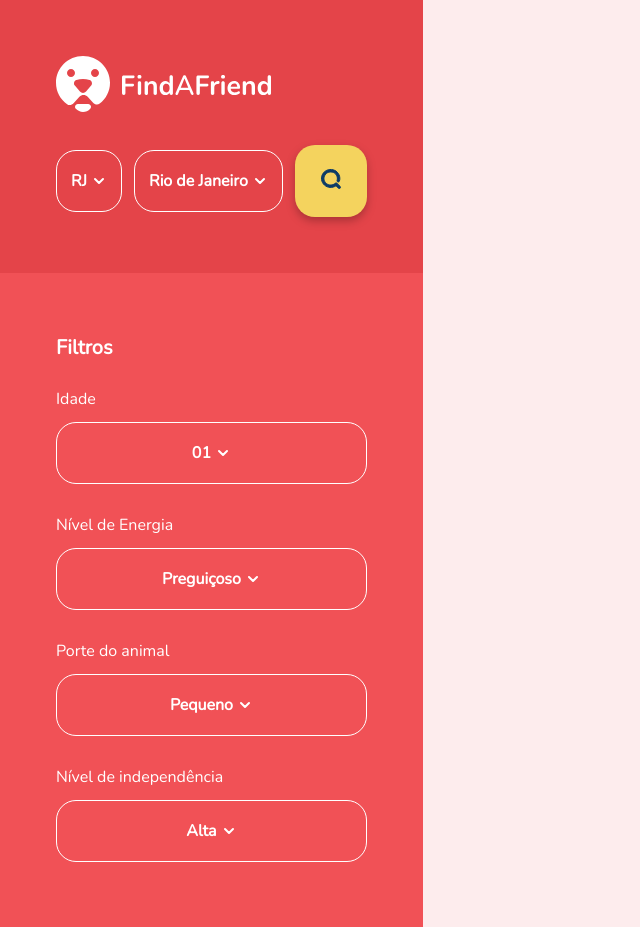
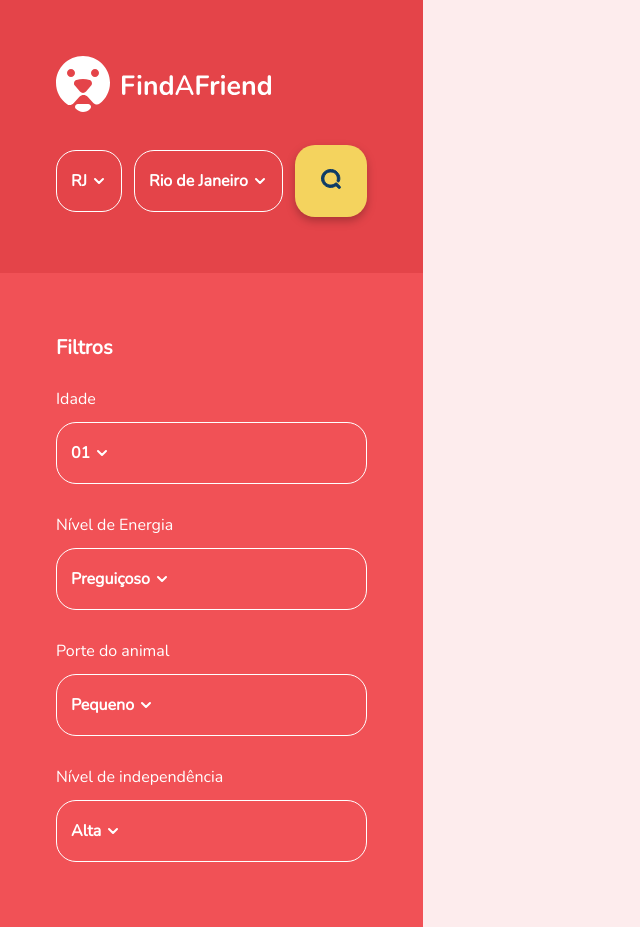
Before and after one commit to mateusisrael/find-a-friend, a Next.js app: page /adote in a window 1280 px wide. Shown: the whole page, without its empty margins (0-640 px from the left). Built offline with nearby package versions, Linux system fonts and the light colour scheme.

Commit message:
Ajuste de ui na posição dos elementos do select

```diff
--- a/src/components/Select/Select.module.css
+++ b/src/components/Select/Select.module.css
@@ -39,13 +39,16 @@
   display: flex;
   flex-direction: row;
   align-items: center;
-  justify-content: center;
   font-weight: 700;
   font-size: 1.2;
   border-radius: 20px;
   padding: 19px 14px;
   border: 1px solid #fff;
   cursor: pointer;
+}
+
+.alignCenter {
+  justify-content: center;
 }
 
 .selectionRemoveBorderBottom {
--- a/src/components/Select/index.tsx
+++ b/src/components/Select/index.tsx
@@ -7,9 +7,11 @@ interface SelectProps {
   options: string[];
   size: "md" | "lg";
   backgroundColor?: string;
+  centrelizeSelectText?: boolean;
 }
 
 const Select: FunctionComponent<SelectProps> = ({
+  centrelizeSelectText = false,
   options,
   size,
   backgroundColor,
@@ -35,8 +37,10 @@ const Select: FunctionComponent<SelectProps> = ({
       <div
         style={{ backgroundColor: backgroundColor }}
         className={`${styles.selection} ${
-          isOpenOptions && styles.selectionRemoveBorderBottom
-        }`}
+          isOpenOptions ? styles.selectionRemoveBorderBottom : ""
+        }
+          ${centrelizeSelectText ? styles.alignCenter : ""}
+          `}
         onClick={() => setOpenOptions((state) => !state)}
       >
         {selected}
--- a/src/pages/index.tsx
+++ b/src/pages/index.tsx
@@ -58,6 +58,7 @@ export default function Home() {
                   size={"lg"}
                   backgroundColor={"var(--main-background-color-dark)"}
                   options={["Rio de Janeiro", "Goiás", "Paraíba", "Paraná"]}
+                  centrelizeSelectText={true}
                 />
               </div>
               <SearchButton onClick={_handleSearch} />
```
